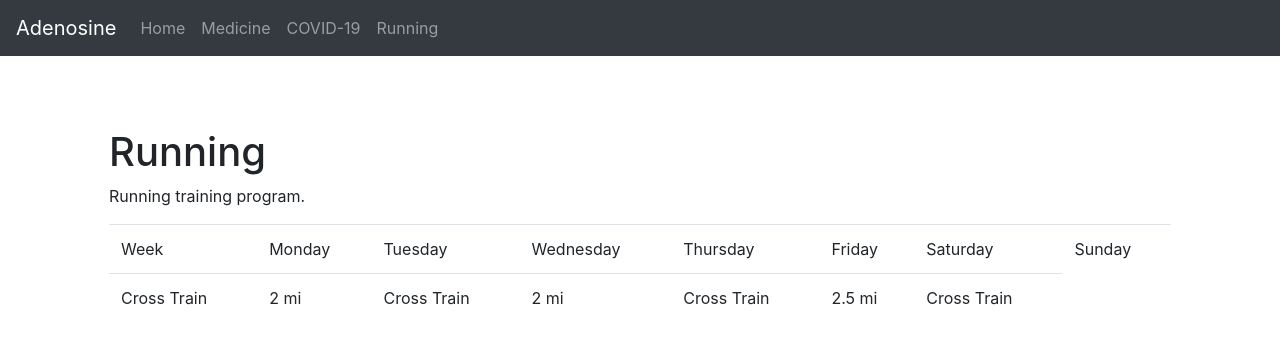
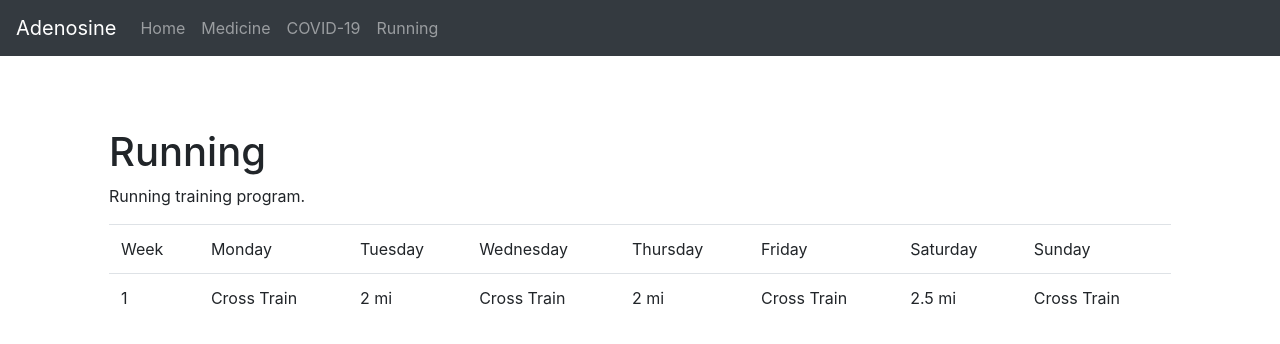
Before and after one commit to endocytosis/endocytosis.github.io, a Jekyll site: the page built from running.html, in a window 1280 px wide. Shown: the top 344 px of the page. Built offline with Jekyll 4.4.1, drawn with Linux system fonts in a browser that asks for light colours.

Commit message:
Updated running

```diff
--- a/running.html
+++ b/running.html
@@ -18,6 +18,7 @@ title: Running
 <td>Sunday</td>
 </tr>
 <tr>
+<td>1</td>
 <td>Cross Train</td>
 <td>2 mi</td>
 <td>Cross Train</td>
```
